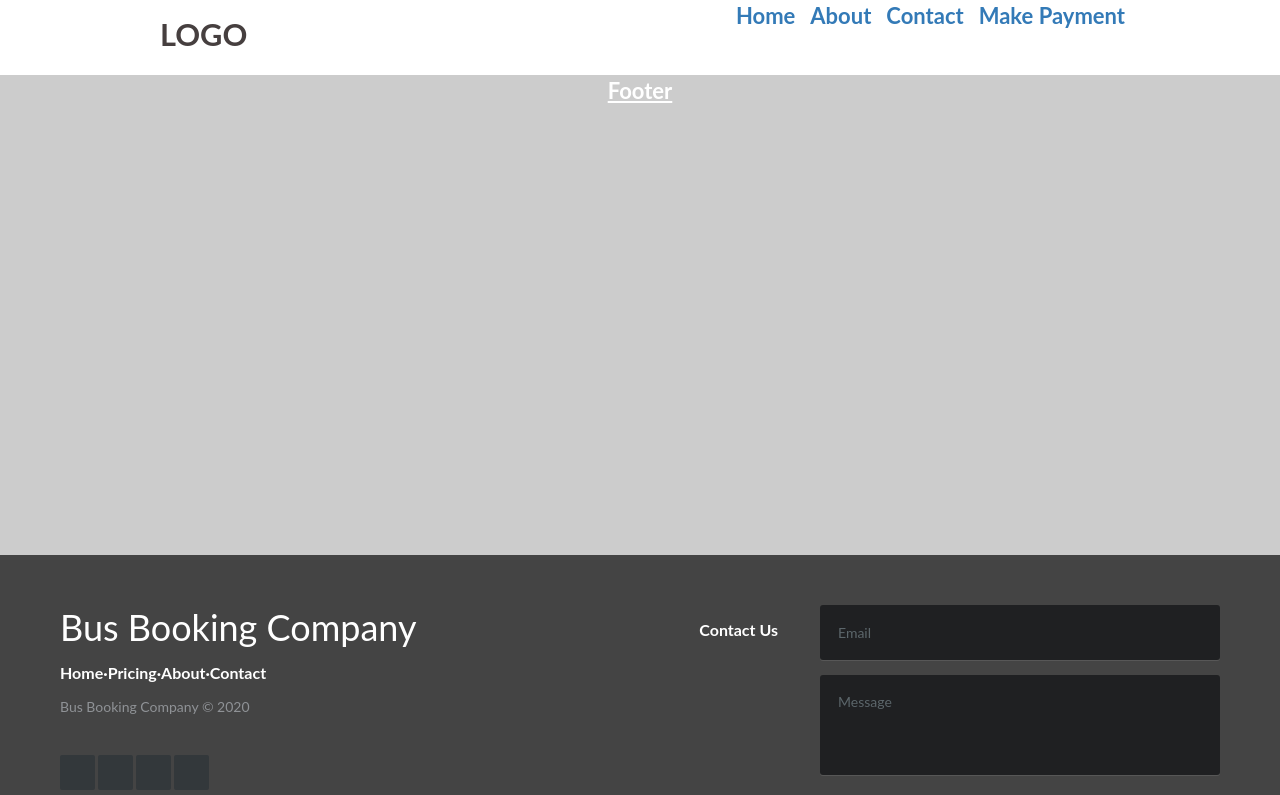
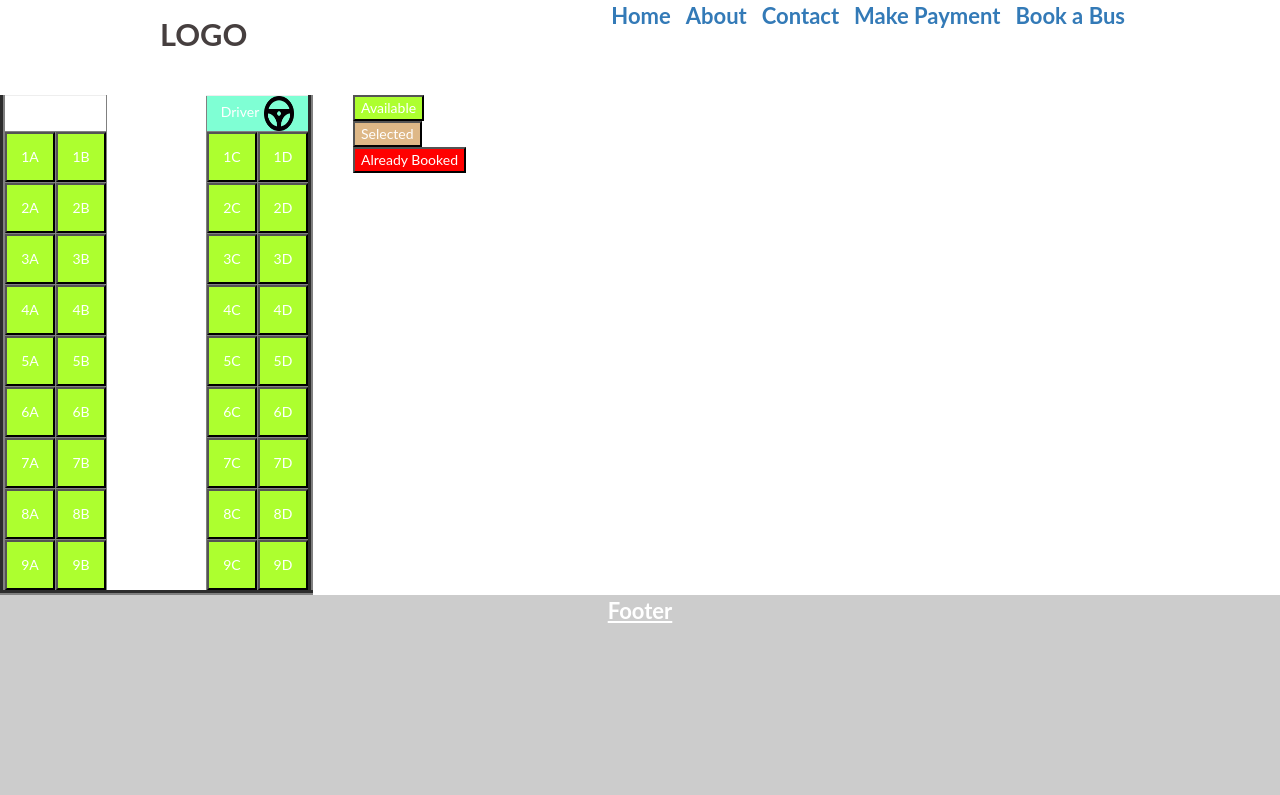
Before and after one commit to LynetteMbula/Bus-booking-web-application, a React (Create React App) app in the folder frontend/: page /busbook in a window 1280 px wide. Shown: the top 795 px of the page. Built offline with nearby package versions, Linux system fonts and the light colour scheme.

Commit message:
added the booking module

```diff
--- a/frontend/src/App.js
+++ b/frontend/src/App.js
@@ -9,6 +9,7 @@ import Home from "./pages/Home";
 import Header from "./components/header";
 import Footer from "./components/footer";
 import Payment from "./components/Payment";
+import Booking from "./components/Booking";
 
 function App() {
   return (
@@ -22,6 +23,9 @@ function App() {
         <Route path="/makepayment">
           <Payment />
         </Route>
+        <Route path="/busbook">
+          <Booking />
+        </Route>
       </Switch>
       <article>
         <Footer />
--- /dev/null
+++ b/frontend/src/Css/Booking.css
@@ -0,0 +1,77 @@
+.page-body {
+  background-color: white;
+  width: 1000px;
+  margin-left: 400px;
+}
+
+.nav-bar ul {
+  list-style-type: none;
+  margin: 0;
+  padding: 0;
+}
+
+.nav-bar li {
+  float: left;
+  width: 25%;
+  margin-bottom: 50px;
+}
+
+.seats-view ul {
+  list-style-type: none;
+  float: left;
+}
+.seats-view table {
+  padding: 10px;
+  border-spacing: 20px;
+}
+.seats-view table tr td button {
+  width: 50px;
+  height: 50px;
+}
+.seats-view table tr td {
+  text-align: center;
+}
+.seats-view table tr td.space {
+  border: 0;
+  width: 100px;
+}
+.seats-view table tr td.blank-cell {
+  border: 0;
+  width: 100px;
+}
+
+.seats-view table tr td.driver-seat {
+  vertical-align: middle;
+}
+
+.seats-view table tr td img {
+  vertical-align: middle;
+  margin-left: 5px;
+  width: 30px;
+  height: 35px;
+}
+
+table {
+  float: left;
+  border-top: 0px;
+}
+
+.available {
+  background-color: greenyellow;
+}
+
+.taken {
+  background-color: red;
+}
+
+.selected {
+  background-color: burlywood;
+}
+
+.driver-seat {
+  background-color: aquamarine;
+}
+
+.blabk-cell {
+  border: 0;
+}
--- /dev/null
+++ b/frontend/src/components/Booking.js
@@ -0,0 +1,139 @@
+import React, { useState, useEffect } from "react";
+
+import Seats from "./Seats";
+
+import "../Css/Booking.css";
+
+import driverWheel from "../Images/car-steering-wheel.png";
+
+const Booking = () => {
+  //move nav bar seciton to index.html
+  // driverWheel icon need to be attirbuted
+  let seatsView = [];
+  let [isSelected, setIsSelected] = useState(() => Array(36).fill(false));
+
+  //const seatLetter = ["A", "B", "C", "D", "E", "F", "G", "H", "I"];
+  const seatLetter = ["A", "B", "C", "D"];
+
+  for (let a = 1; a <= 9; a++) {
+    for (let i = 0; i < 4; i++) {
+      seatsView.push(a + seatLetter[i]);
+    }
+  }
+  console.log(isSelected);
+
+  const renderSeats = (num) => {
+    return (
+      <Seats
+        seatNo={seatsView[num]}
+        onClick={() => {
+          const seats = isSelected.slice();
+          seats[num] = !isSelected[num];
+          setIsSelected((isSelected = seats));
+          //setIsSelected((isSelected[num] = !isSelected[num]));
+          // setIsSelected(
+          //   Object.assign(Array.from(isSelected), { [num]: !isSelected[num] })
+          // );
+        }}
+        className={isSelected[num] ? "selected" : "available"}
+      />
+    );
+  };
+
+  return (
+    <div>
+      <div class="seats-view">
+        <span>entrance</span>
+        <br />
+        <table border="5px">
+          <tr>
+            <td colSpan="2">Entrance</td>
+            <td className="blank-cell"></td>
+            <td className="driver-seat" colSpan="2">
+              Driver
+              <img src={driverWheel} />
+            </td>
+          </tr>
+          <tr>
+            {renderSeats(0)}
+            {renderSeats(1)}
+
+            <td className="space"></td>
+            {renderSeats(2)}
+            {renderSeats(3)}
+          </tr>
+          <tr>
+            {renderSeats(4)}
+            {renderSeats(5)}
+            <td className="space"></td>
+            {renderSeats(6)}
+            {renderSeats(7)}
+          </tr>
+          <tr>
+            {renderSeats(8)}
+            {renderSeats(9)}
+            <td className="space"></td>
+            {renderSeats(10)}
+            {renderSeats(11)}
+          </tr>
+          <tr>
+            {renderSeats(12)}
+            {renderSeats(13)}
+            <td className="space"></td>
+            {renderSeats(14)}
+            {renderSeats(15)}
+          </tr>
+          <tr>
+            {renderSeats(16)}
+            {renderSeats(17)}
+            <td className="space"></td>
+            {renderSeats(18)}
+            {renderSeats(19)}
+          </tr>
+          <tr>
+            {renderSeats(20)}
+            {renderSeats(21)}
+            <td className="space"></td>
+            {renderSeats(22)}
+            {renderSeats(23)}
+          </tr>
+          <tr>
+            {renderSeats(24)}
+            {renderSeats(25)}
+            <td className="space"></td>
+            {renderSeats(26)}
+            {renderSeats(27)}
+          </tr>
+          <tr>
+            {renderSeats(28)}
+            {renderSeats(29)}
+            <td className="space"></td>
+            {renderSeats(30)}
+            {renderSeats(31)}
+          </tr>
+          <tr>
+            {renderSeats(32)}
+            {renderSeats(33)}
+            <td className="space"></td>
+            {renderSeats(34)}
+            {renderSeats(35)}
+          </tr>
+        </table>
+        <ul class="help-icons">
+          <li>
+            <button className="available">Available</button>
+          </li>
+          <li>
+            <button className="selected">Selected</button>
+          </li>
+          <li>
+            <button className="taken">Already Booked</button>
+          </li>
+        </ul>
+      </div>
+      {/* add a send button for seelcted seats, it will be filtered from the isSelected array[] */}
+    </div>
+  );
+};
+
+export default Booking;
--- /dev/null
+++ b/frontend/src/components/Seats.js
@@ -0,0 +1,17 @@
+import React, { useState } from "react";
+
+const Seats = (props) => {
+  // get seatState from the server
+  const seatState = "available";
+
+  //let [isSelected, setisSelected] = useState(false);
+  return (
+    <td>
+      <button className={props.className} onClick={props.onClick}>
+        {props.seatNo}
+      </button>
+    </td>
+  );
+};
+
+export default Seats;
--- a/frontend/src/components/header.js
+++ b/frontend/src/components/header.js
@@ -23,7 +23,8 @@ class Header extends Component {
 
               <ul class="nav-list">
                 <Link to="">
-              <li>Home</li>{""}
+                  <li>Home</li>
+                  {""}
                 </Link>
                 <Link to="aboutus">
                   <li>About </li>
@@ -34,6 +35,9 @@ class Header extends Component {
                 <Link to="/makepayment">
                   <li>Make Payment</li>
                 </Link>
+                <Link to="/busbook">
+                  <li>Book a Bus</li>
+                </Link>
               </ul>
             </nav>
           </div>
```
Also changed, not shown: frontend/src/Images/car-steering-wheel.png (added). Lines whose indentation alone changed are shown as unchanged.
